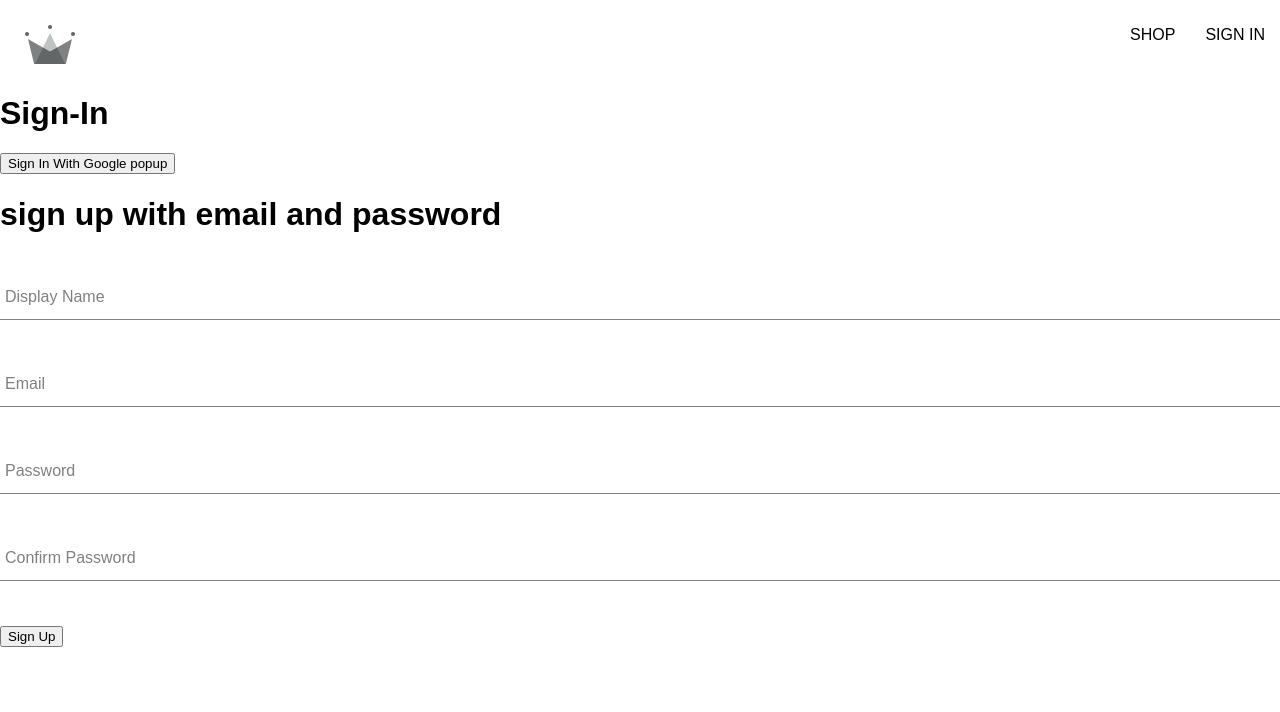
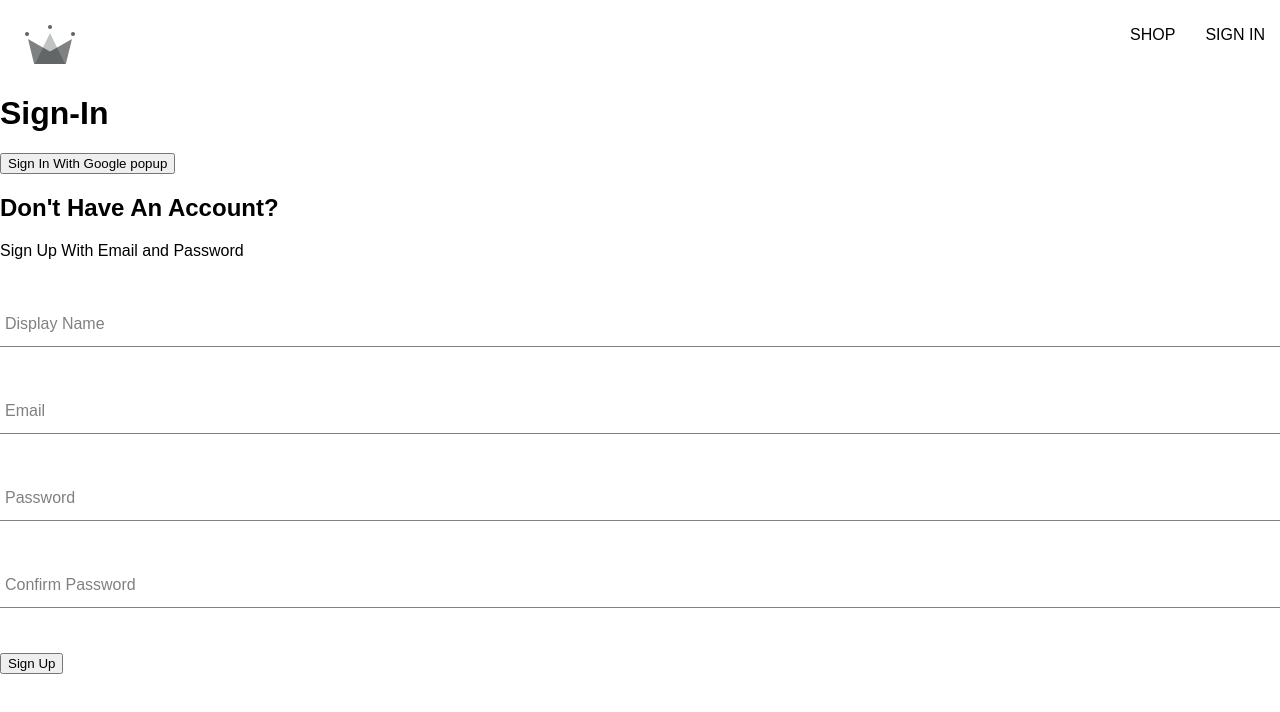
Before and after one commit to akrama23/e-comm-clothing, a React (Create React App) app in the folder elite-clothing/: page /sign-in in a window 1280 px wide. Shown: the top 712 px of the page. Built offline with nearby package versions, Linux system fonts and the light colour scheme; a web font is replaced by a local one.

Commit message:
adding styles to sign up page

```diff
--- a/elite-clothing/src/components/sign-up-form/sign-up-form.component.jsx
+++ b/elite-clothing/src/components/sign-up-form/sign-up-form.component.jsx
@@ -53,8 +53,9 @@
   };
 
   return (
-    <div>
-      <h1>sign up with email and password</h1>
+    <div className="sign-up-container">
+      <h2>Don't Have An Account?</h2>
+      <span>Sign Up With Email and Password</span>
       <form onSubmit={handleSubmit}>
         <FormInput
             label= 'Display Name'
```
Also changed, not shown: elite-clothing/src/components/sign-up-form/sign-up-form.styles.scss (added).
